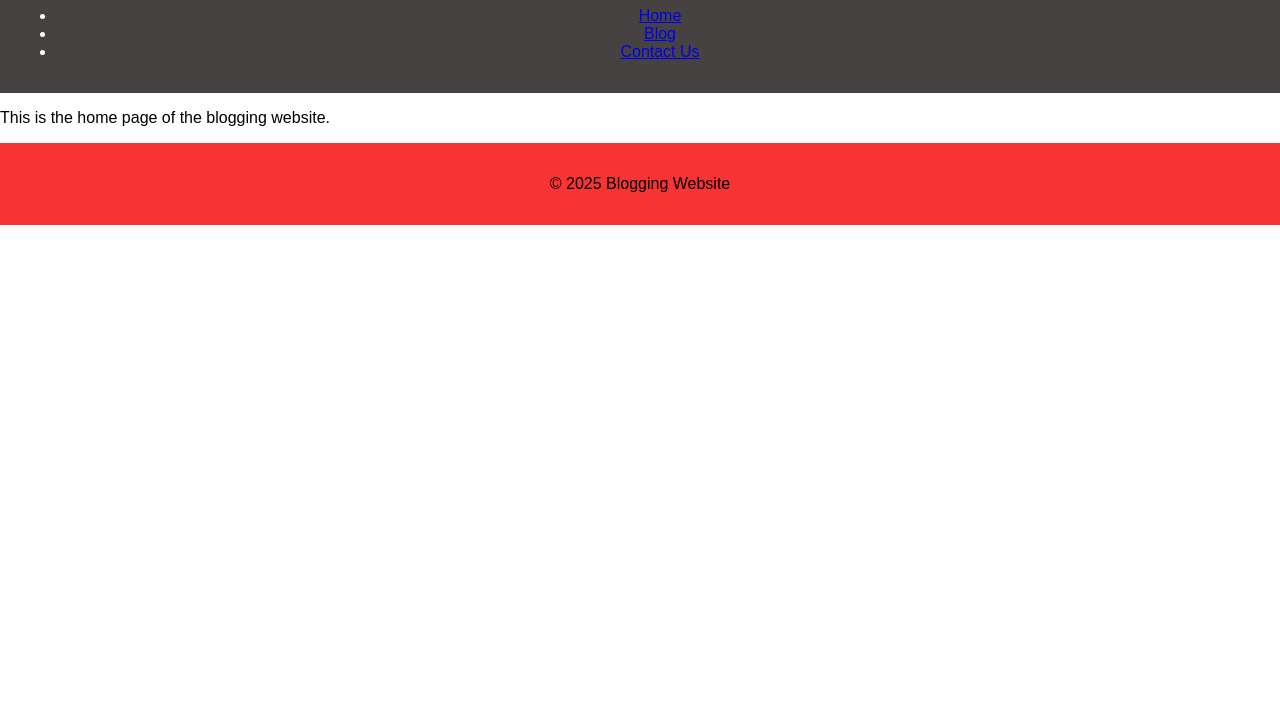
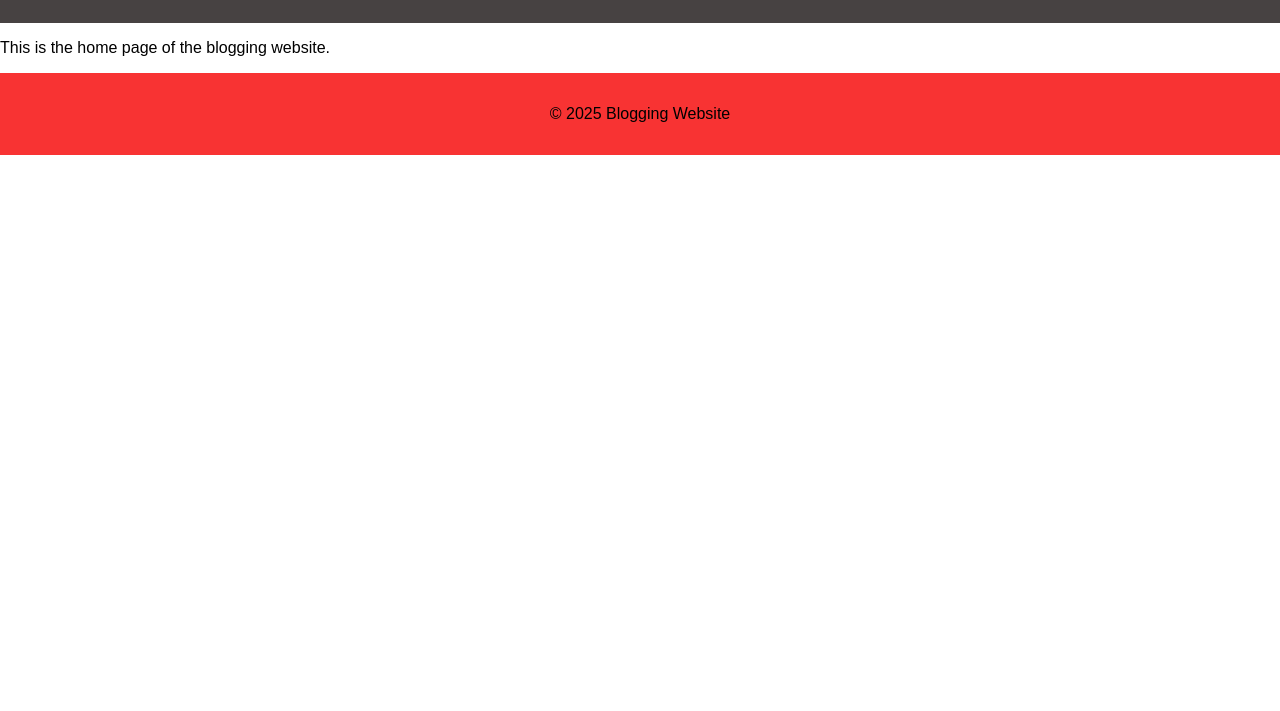
Before and after one commit to Zainabiu/Blogging-Website, a website: page src/index.html in a window 1280 px wide. Shown: the part 89-800 px from the top of the page. Drawn offline with Linux system fonts and the light colour scheme.

```diff
--- a/src/index.html
+++ b/src/index.html
@@ -9,13 +9,7 @@
   <body>
     <header>
       <h1> Welcome to My Blogs</h1>
-      <nav>
-        <ul>
-          <li><a href="home.html">Home</a></li>
-          <li><a href="blog.html">Blog</a></li>
-          <li><a href="contact.html">Contact Us</a></li>
-        </ul>
-      </nav>
+
     </header>
     <main>
       <p>This is the home page of the blogging website.</p>
```
